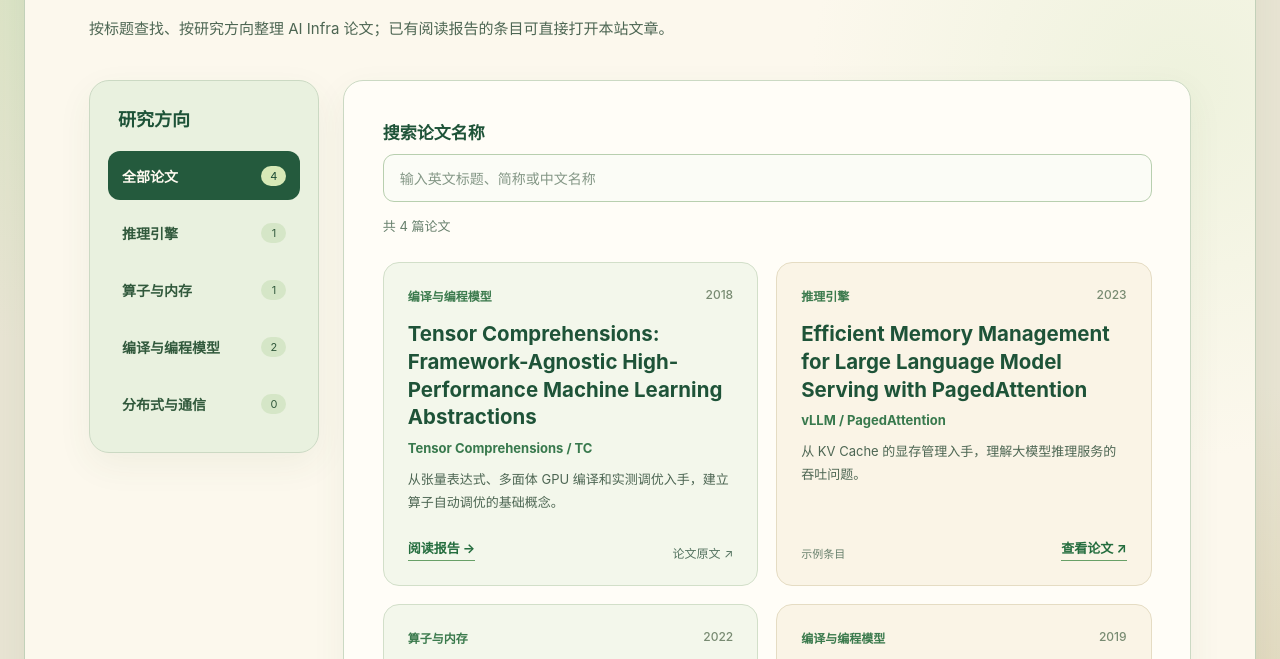
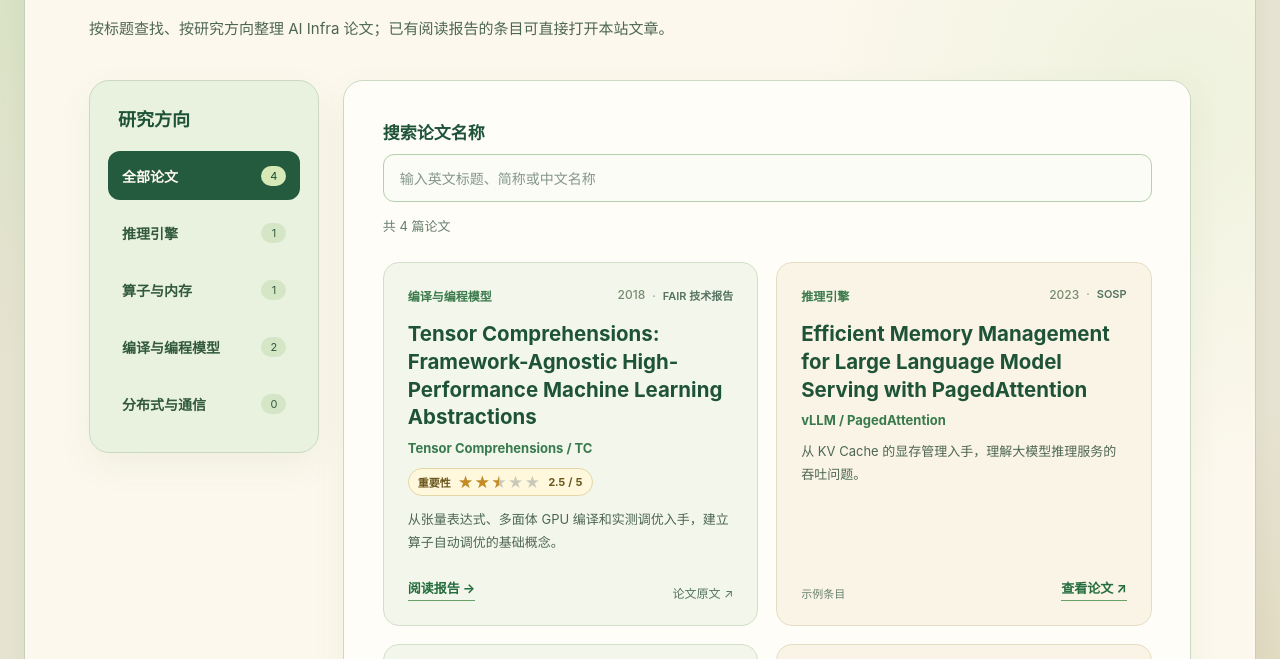
Before and after one commit to wsj040303/wsj040303.github.io, a plain HTML site: page papers/index.html in a window 1280 px wide. Shown: the part 284-943 px from the top of the page. Drawn offline with Linux system fonts and the light colour scheme.

Commit message:
Improve paper cards with venue ratings and full-card links

```diff
--- a/assets/papers-data.js
+++ b/assets/papers-data.js
@@ -13,6 +13,8 @@ window.PAPER_ENTRIES = [
     aliases: ["张量理解", "算子自动调优", "张量编译器"],
     category: "compiler",
     year: "2018",
+    venue: "FAIR 技术报告",
+    rating: 2.5,
     summary: "从张量表达式、多面体 GPU 编译和实测调优入手，建立算子自动调优的基础概念。",
     articleUrl: "tensor-comprehensions/",
     url: "https://arxiv.org/abs/1802.04730"
@@ -23,6 +25,7 @@ window.PAPER_ENTRIES = [
     aliases: ["大模型推理显存管理"],
     category: "inference",
     year: "2023",
+    venue: "SOSP",
     summary: "从 KV Cache 的显存管理入手，理解大模型推理服务的吞吐问题。",
     url: "https://arxiv.org/abs/2309.06180",
     sample: true
@@ -33,6 +36,7 @@ window.PAPER_ENTRIES = [
     aliases: ["闪存注意力"],
     category: "operators",
     year: "2022",
+    venue: "NeurIPS",
     summary: "用分块和 IO 开销的视角理解注意力算子的实现。",
     url: "https://arxiv.org/abs/2205.14135",
     sample: true
@@ -43,6 +47,7 @@ window.PAPER_ENTRIES = [
     aliases: ["张量块编译器"],
     category: "compiler",
     year: "2019",
+    venue: "MAPL",
     summary: "从张量块编程模型出发，连接自定义算子与编译器设计。",
     url: "https://www.eecs.harvard.edu/~htk/publication/2019-mapl-tillet-kung-cox.pdf",
     sample: true
--- a/assets/papers.css
+++ b/assets/papers.css
@@ -70,18 +70,29 @@
 .paper-search-row button[hidden], .paper-empty[hidden] { display: none; }
 .paper-count { margin: 14px 0 0; color: var(--soft); font-size: 13px; }
 .paper-grid { display: grid; grid-template-columns: repeat(2, minmax(0, 1fr)); gap: 18px; }
-.paper-card { display: flex; flex-direction: column; min-width: 0; min-height: 275px; padding: 24px; border: 1px solid #d2dfc9; border-radius: 16px; background: #f3f7eb; }
+.paper-card { position: relative; display: flex; flex-direction: column; min-width: 0; min-height: 275px; padding: 24px; border: 1px solid #d2dfc9; border-radius: 16px; background: #f3f7eb; }
 .paper-card:nth-child(even) { border-color: #e5dcc3; background: #faf4e6; }
+.paper-card.is-clickable { cursor: pointer; }
+.paper-card.is-clickable:hover, .paper-card.is-clickable:focus-within { border-color: #74a46d; box-shadow: 0 8px 22px #315f3720; }
 .paper-card-meta { display: flex; justify-content: space-between; gap: 12px; margin-bottom: 16px; color: #3b7a4d; font-size: 12px; font-weight: 700; }
+.paper-publication { display: inline-flex; flex-wrap: wrap; justify-content: flex-end; column-gap: 7px; max-width: 72%; text-align: right; }
 .paper-year { color: #788b72; font-weight: 500; }
+.paper-venue { color: #547360; font-size: 11px; font-weight: 600; white-space: nowrap; }
+.paper-venue::before { content: "·"; margin-right: 7px; color: #90a38b; }
 .paper-card h2 { margin: 0 0 9px; color: var(--forest); font-size: clamp(18px, 1.6vw, 23px); line-height: 1.35; overflow-wrap: anywhere; }
 .paper-short-name { margin: 0 0 12px; color: #38794d; font-size: 13px; font-weight: 700; }
+.paper-rating { display: inline-flex; align-items: center; gap: 7px; align-self: flex-start; max-width: 100%; margin-bottom: 12px; padding: 5px 9px; border: 1px solid #e4d6a8; border-radius: 999px; background: #fff8dd; color: #6c571e; font-size: 11px; font-weight: 700; white-space: nowrap; }
+.paper-stars { position: relative; display: inline-block; font-size: 15px; line-height: 1; letter-spacing: 1px; }
+.paper-stars-base { color: #c8c9b9; }
+.paper-stars-fill { position: absolute; top: 0; left: 0; overflow: hidden; color: #c58a20; white-space: nowrap; }
+.paper-rating-score { font-variant-numeric: tabular-nums; }
 .paper-summary { margin: 0; color: var(--muted); font-size: 13px; line-height: 1.75; }
 .paper-card-footer { display: flex; justify-content: space-between; align-items: end; gap: 12px; margin-top: auto; padding-top: 24px; }
 .paper-sample { color: var(--soft); font-size: 11px; }
 .paper-link { flex-shrink: 0; padding-bottom: 3px; border-bottom: 1px solid #68a067; color: #246d3e; font-size: 13px; font-weight: 700; }
+.paper-card.is-clickable .paper-link::after { position: absolute; inset: 0; content: ""; }
 .paper-link:hover { color: #124a2d; border-color: #124a2d; }
-.paper-source-link { margin-left: auto; color: #547360; font-size: 12px; white-space: nowrap; }
+.paper-source-link { position: relative; z-index: 1; margin-left: auto; color: #547360; font-size: 12px; white-space: nowrap; }
 .paper-source-link:hover { color: #124a2d; text-decoration: underline; }
 .paper-empty { padding: 65px 20px; border: 1px dashed #b9d3ac; border-radius: 16px; background: #f4f8ed; text-align: center; }
 .paper-empty h2 { margin: 0 0 10px; color: var(--forest); font-size: 22px; }
--- a/assets/papers.js
+++ b/assets/papers.js
@@ -46,17 +46,37 @@ if (paperSearch && paperList) {
 
   const makeCard = (paper) => {
     const card = document.createElement("article");
-    card.className = "paper-card";
-    const meta = addText(card, "div", "paper-card-meta", categoryNames.get(paper.category) || "其他");
-    addText(meta, "span", "paper-year", paper.year);
+    card.className = "paper-card is-clickable";
+    const meta = addText(card, "div", "paper-card-meta", "");
+    addText(meta, "span", "paper-card-category", categoryNames.get(paper.category) || "其他");
+    const publication = addText(meta, "span", "paper-publication", "");
+    addText(publication, "span", "paper-year", paper.year);
+    if (paper.venue) addText(publication, "span", "paper-venue", paper.venue);
     addText(card, "h2", "", paper.title);
     if (paper.shortName) addText(card, "p", "paper-short-name", paper.shortName);
+    if (Number.isFinite(paper.rating)) {
+      const score = Math.max(0, Math.min(5, paper.rating));
+      const rating = document.createElement("div");
+      rating.className = "paper-rating";
+      rating.setAttribute("role", "img");
+      rating.setAttribute("aria-label", "重要性：" + score + " / 5 星");
+      addText(rating, "span", "paper-rating-label", "重要性");
+      const stars = addText(rating, "span", "paper-stars", "");
+      stars.setAttribute("aria-hidden", "true");
+      addText(stars, "span", "paper-stars-base", "★★★★★");
+      const fill = addText(stars, "span", "paper-stars-fill", "★★★★★");
+      fill.style.width = String(score / 5 * 100) + "%";
+      const numeric = addText(rating, "span", "paper-rating-score", score + " / 5");
+      numeric.setAttribute("aria-hidden", "true");
+      card.append(rating);
+    }
     if (paper.summary) addText(card, "p", "paper-summary", paper.summary);
     const footer = document.createElement("div");
     footer.className = "paper-card-footer";
     if (paper.sample) addText(footer, "span", "paper-sample", "示例条目");
     const link = addText(footer, "a", "paper-link", paper.articleUrl ? "阅读报告 →" : "查看论文 ↗");
     link.href = paper.articleUrl || paper.url;
+    link.setAttribute("aria-label", (paper.articleUrl ? "阅读报告：" : "查看论文：") + paper.title);
     if (paper.articleUrl && paper.url) {
       const source = addText(footer, "a", "paper-source-link", "论文原文 ↗");
       source.href = paper.url;
```
